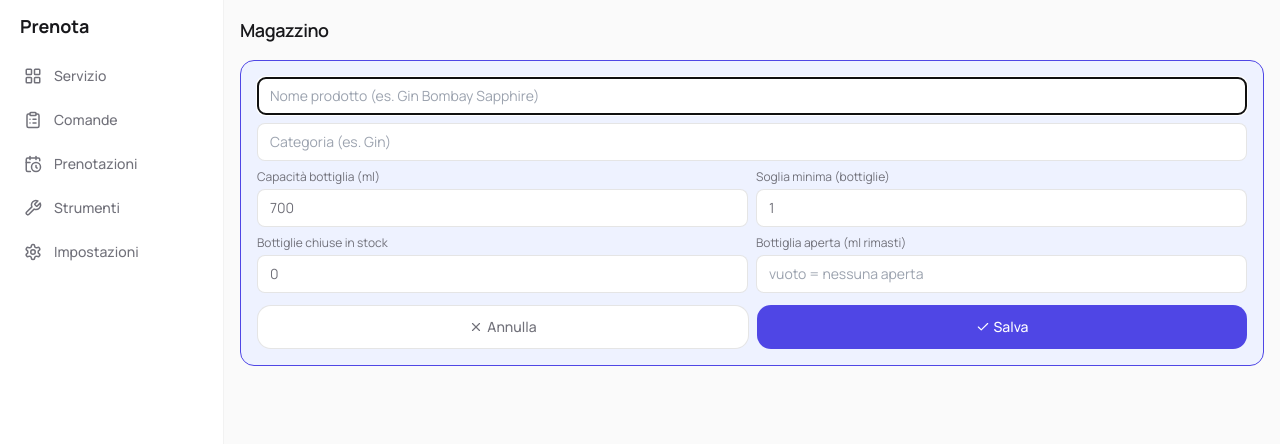
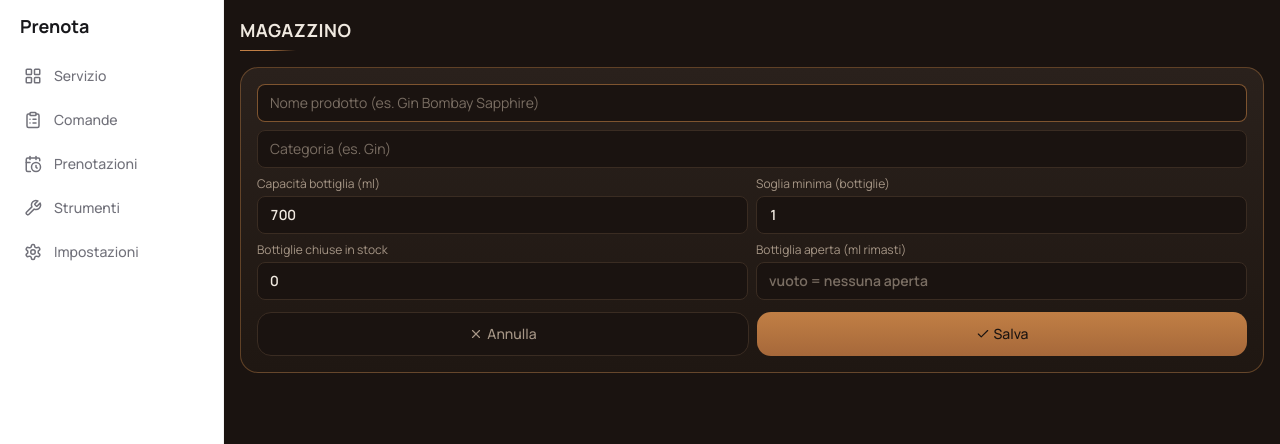
Before and after one commit to andru1607/Prenota-app, a Next.js app in the folder prenota-app/: page /magazzino in a window 1280 px wide. Both pictures are taken after a click on the button 1242 px from the left and 38 px from the top of the page. Shown: the top 444 px of the page. Built offline with nearby package versions, Linux system fonts and the light colour scheme; no server answers.

Commit message:
Refactor styling and add SignatureLine component

```diff
--- a/prenota-app/app/magazzino/page.tsx
+++ b/prenota-app/app/magazzino/page.tsx
@@ -47,6 +47,12 @@ function stockRank(p: Prodotto) {
   if (isEsaurito(p)) return 0;
   if (isScortaBassa(p)) return 1;
   return 2;
+}
+
+function SignatureLine({ className = "" }: { className?: string }) {
+  return (
+    <div className={`h-px w-14 bg-gradient-to-r from-[#C17F45] via-[#C17F45] to-transparent ${className}`} />
+  );
 }
 
 export default function MagazzinoPage() {
@@ -188,7 +194,6 @@ export default function MagazzinoPage() {
     const nextValue = Math.max(0, target.bottiglie_chiuse + delta);
     if (nextValue === target.bottiglie_chiuse) return;
 
-    // Aggiorno subito l'interfaccia, poi salvo — così il tap sembra istantaneo
     setProdotti((prev) => prev.map((p) => (p.id === id ? { ...p, bottiglie_chiuse: nextValue } : p)));
 
     const supabase = createClient();
@@ -207,68 +212,68 @@ export default function MagazzinoPage() {
 
   function renderForm() {
     return (
-      <div className="mb-3 rounded-xl border border-primary bg-primary-light p-4">
+      <div className="mb-3 rounded-2xl border border-[#C17F45]/40 bg-gradient-to-b from-[#2A211C] to-[#1F1712] p-4">
         <div className="space-y-2">
           <input
             value={form.name}
             onChange={(e) => setForm((f) => ({ ...f, name: e.target.value }))}
             placeholder="Nome prodotto (es. Gin Bombay Sapphire)"
             autoFocus
-            className="w-full rounded-lg border border-black/10 px-3 py-2 text-sm"
+            className="w-full rounded-lg border border-[#3A2C22] bg-[#1A1310] px-3 py-2 text-sm text-[#F0E9E0] placeholder:text-[#7A6E63] focus:border-[#C17F45]/60 focus:outline-none"
           />
           <input
             value={form.category}
             onChange={(e) => setForm((f) => ({ ...f, category: e.target.value }))}
             placeholder="Categoria (es. Gin)"
-            className="w-full rounded-lg border border-black/10 px-3 py-2 text-sm"
+            className="w-full rounded-lg border border-[#3A2C22] bg-[#1A1310] px-3 py-2 text-sm text-[#F0E9E0] placeholder:text-[#7A6E63] focus:border-[#C17F45]/60 focus:outline-none"
           />
           <div className="grid grid-cols-2 gap-2">
-            <label className="text-xs text-ink-muted">
+            <label className="text-xs text-[#A69686]">
               Capacità bottiglia (ml)
               <input
                 type="number"
                 value={form.capacita_standard_ml}
                 onChange={(e) => setForm((f) => ({ ...f, capacita_standard_ml: e.target.value }))}
-                className="mt-1 w-full rounded-lg border border-black/10 px-3 py-2 text-sm"
+                className="num-tabular mt-1 w-full rounded-lg border border-[#3A2C22] bg-[#1A1310] px-3 py-2 text-sm text-[#F0E9E0] focus:border-[#C17F45]/60 focus:outline-none"
               />
             </label>
-            <label className="text-xs text-ink-muted">
+            <label className="text-xs text-[#A69686]">
               Soglia minima (bottiglie)
               <input
                 type="number"
                 value={form.soglia_minima}
                 onChange={(e) => setForm((f) => ({ ...f, soglia_minima: e.target.value }))}
-                className="mt-1 w-full rounded-lg border border-black/10 px-3 py-2 text-sm"
+                className="num-tabular mt-1 w-full rounded-lg border border-[#3A2C22] bg-[#1A1310] px-3 py-2 text-sm text-[#F0E9E0] focus:border-[#C17F45]/60 focus:outline-none"
               />
             </label>
-            <label className="text-xs text-ink-muted">
+            <label className="text-xs text-[#A69686]">
               Bottiglie chiuse in stock
               <input
                 type="number"
                 value={form.bottiglie_chiuse}
                 onChange={(e) => setForm((f) => ({ ...f, bottiglie_chiuse: e.target.value }))}
-                className="mt-1 w-full rounded-lg border border-black/10 px-3 py-2 text-sm"
+                className="num-tabular mt-1 w-full rounded-lg border border-[#3A2C22] bg-[#1A1310] px-3 py-2 text-sm text-[#F0E9E0] focus:border-[#C17F45]/60 focus:outline-none"
               />
             </label>
-            <label className="text-xs text-ink-muted">
+            <label className="text-xs text-[#A69686]">
               Bottiglia aperta (ml rimasti)
               <input
                 type="number"
                 value={form.ml_rimanenti_bottiglia_aperta}
                 onChange={(e) => setForm((f) => ({ ...f, ml_rimanenti_bottiglia_aperta: e.target.value }))}
                 placeholder="vuoto = nessuna aperta"
-                className="mt-1 w-full rounded-lg border border-black/10 px-3 py-2 text-sm"
+                className="num-tabular mt-1 w-full rounded-lg border border-[#3A2C22] bg-[#1A1310] px-3 py-2 text-sm text-[#F0E9E0] placeholder:text-[#7A6E63] focus:border-[#C17F45]/60 focus:outline-none"
               />
             </label>
           </div>
         </div>
 
-        {error && <p className="mt-2 text-sm text-status-danger">{error}</p>}
+        {error && <p className="mt-2 text-sm text-[#D97A63]">{error}</p>}
 
         <div className="mt-3 flex gap-2">
           <button
             onClick={cancelEdit}
-            className="touch-target flex flex-1 items-center justify-center gap-1 rounded-xl border border-black/10 bg-white py-2 text-sm font-medium text-ink-muted"
+            className="touch-target flex flex-1 items-center justify-center gap-1 rounded-xl border border-[#3A2C22] bg-[#1A1310] py-2 text-sm font-medium text-[#A69686]"
           >
             <X size={14} />
             Annulla
@@ -277,7 +282,7 @@ export default function MagazzinoPage() {
             <button
               onClick={() => handleDelete(editingId)}
               disabled={isSaving}
-              className="touch-target flex items-center justify-center gap-1 rounded-xl border border-status-danger px-3 py-2 text-sm font-medium text-status-danger"
+              className="touch-target flex items-center justify-center gap-1 rounded-xl border border-[#C0503D]/50 px-3 py-2 text-sm font-medium text-[#D97A63]"
             >
               <Trash2 size={14} />
             </button>
@@ -285,7 +290,7 @@ export default function MagazzinoPage() {
           <button
             onClick={handleSave}
             disabled={isSaving}
-            className="touch-target flex flex-1 items-center justify-center gap-1 rounded-xl bg-primary py-2 text-sm font-medium text-white disabled:opacity-50"
+            className="touch-target flex flex-1 items-center justify-center gap-1 rounded-xl bg-gradient-to-b from-[#C17F45] to-[#A6683A] py-2 text-sm font-medium text-[#1A1310] disabled:opacity-50"
           >
             {isSaving ? <Loader2 size={14} className="animate-spin" /> : <Check size={14} />}
             Salva
@@ -296,21 +301,24 @@ export default function MagazzinoPage() {
   }
 
   return (
-    <div className="p-4">
+    <div className="min-h-screen bg-[#1A1310] p-4">
       <div className="mb-4 flex items-center justify-between">
-        <h1 className="text-lg font-semibold text-ink">Magazzino</h1>
+        <div>
+          <h1 className="text-lg font-bold uppercase tracking-wide text-[#F0E9E0]">Magazzino</h1>
+          <SignatureLine className="mt-1.5" />
+        </div>
         {editingId === null && (
           <div className="flex items-center gap-2">
             <Link
               href="/magazzino/fattura"
-              className="touch-target flex items-center gap-1.5 rounded-lg border border-black/10 px-3 py-2 text-xs font-medium text-ink-muted"
+              className="touch-target flex items-center gap-1.5 rounded-lg border border-[#3A2C22] bg-[#251C17] px-3 py-2 text-xs font-medium text-[#A69686]"
             >
-              <FileText size={14} />
+              <FileText size={14} className="text-[#C17F45]" />
               Leggi fattura
             </Link>
             <button
               onClick={startNew}
-              className="touch-target grid h-9 w-9 shrink-0 place-items-center rounded-lg bg-primary text-white"
+              className="touch-target grid h-10 w-10 shrink-0 place-items-center rounded-full bg-gradient-to-b from-[#C17F45] to-[#A6683A] text-[#1A1310] shadow-[0_0_18px_rgba(227,168,87,0.35)]"
               aria-label="Aggiungi prodotto"
             >
               <Plus size={18} />
@@ -324,8 +332,8 @@ export default function MagazzinoPage() {
           onClick={() => setSoloScorteBasse((v) => !v)}
           className={`mb-3 flex w-full items-center gap-2 rounded-xl px-3 py-2.5 text-left text-sm font-medium ${
             soloScorteBasse
-              ? "bg-status-danger text-white"
-              : "bg-status-dangerBg text-status-danger"
+              ? "bg-[#C0503D] text-[#F5E9E4]"
+              : "border border-[#C0503D]/40 bg-[#2A1B14] text-[#E8977C]"
           }`}
         >
           <AlertTriangle size={16} className="shrink-0" />
@@ -341,11 +349,11 @@ export default function MagazzinoPage() {
       {editingId === "new" && renderForm()}
 
       {isLoading ? (
-        <div className="flex justify-center py-10 text-ink-muted">
+        <div className="flex justify-center py-10 text-[#C17F45]">
           <Loader2 size={20} className="animate-spin" />
         </div>
       ) : listaOrdinata.length === 0 && editingId !== "new" ? (
-        <p className="py-10 text-center text-sm text-ink-muted">
+        <p className="py-10 text-center text-sm text-[#A69686]">
           {soloScorteBasse
             ? "Nessun prodotto sotto scorta al momento."
             : "Non ci sono ancora prodotti in magazzino. Tocca \"+\" per aggiungerne uno."}
@@ -371,8 +379,8 @@ export default function MagazzinoPage() {
             return (
               <div
                 key={p.id}
-                className={`rounded-xl border bg-white p-3 ${
-                  esaurito ? "border-status-danger/40" : scortaBassa ? "border-amber-300" : "border-black/5"
+                className={`rounded-xl border bg-[#251C17] p-3 ${
+                  esaurito ? "border-[#C0503D]/50" : scortaBassa ? "border-[#E3A857]/50" : "border-[#3A2C22]"
                 }`}
               >
                 <div className="flex items-center gap-3">
@@ -380,32 +388,34 @@ export default function MagazzinoPage() {
                     onClick={() => startEdit(p)}
                     className="touch-target flex min-w-0 flex-1 items-center gap-3 text-left"
                   >
-                    <div className="grid h-10 w-10 shrink-0 place-items-center rounded-lg bg-primary-light text-primary">
+                    <div className="grid h-10 w-10 shrink-0 place-items-center rounded-full border border-[#C17F45]/40 bg-[#1A1310] text-[#C17F45]">
                       <Boxes size={18} />
                     </div>
                     <div className="min-w-0 flex-1">
                       <div className="flex items-center gap-1.5">
-                        <p className="truncate text-sm font-medium text-ink">{p.name}</p>
+                        <p className="truncate text-sm font-medium text-[#F0E9E0]">{p.name}</p>
                         {esaurito && (
-                          <span className="shrink-0 rounded-full bg-status-dangerBg px-1.5 py-0.5 text-[10px] font-medium text-status-danger">
+                          <span className="shrink-0 rounded-full border border-[#C0503D]/40 bg-[#C0503D]/15 px-1.5 py-0.5 text-[10px] font-medium text-[#D97A63]">
                             Esaurito
                           </span>
                         )}
                         {!esaurito && scortaBassa && (
-                          <span className="shrink-0 rounded-full bg-amber-100 px-1.5 py-0.5 text-[10px] font-medium text-amber-700">
+                          <span className="shrink-0 rounded-full border border-[#E3A857]/40 bg-[#E3A857]/15 px-1.5 py-0.5 text-[10px] font-medium text-[#E3A857]">
                             Scorta bassa
                           </span>
                         )}
                       </div>
-                      <p className="truncate text-xs text-ink-muted">
+                      <p className="num-tabular truncate text-xs text-[#A69686]">
                         {p.ml_rimanenti_bottiglia_aperta !== null
                           ? `aperta ${p.ml_rimanenti_bottiglia_aperta}/${p.capacita_standard_ml} ml`
                           : "nessuna bottiglia aperta"}
                       </p>
                       {pct !== null && (
-                        <div className="mt-1.5 h-1.5 w-full overflow-hidden rounded-full bg-bg-subtle">
+                        <div className="mt-1.5 h-1.5 w-full overflow-hidden rounded-full bg-[#1A1310]">
                           <div
-                            className={`h-full rounded-full ${pct <= 20 ? "bg-amber-400" : "bg-primary"}`}
+                            className={`h-full rounded-full ${
+                              pct <= 20 ? "bg-[#C0503D]" : "bg-gradient-to-r from-[#C17F45] to-[#E3A857]"
+                            }`}
                             style={{ width: `${pct}%` }}
                           />
                         </div>
@@ -420,18 +430,20 @@ export default function MagazzinoPage() {
                         adjustBottiglieChiuse(p.id, -1);
                       }}
                       disabled={p.bottiglie_chiuse <= 0}
-                      className="touch-target grid h-8 w-8 place-items-center rounded-lg border border-black/10 text-ink-muted disabled:opacity-30"
+                      className="touch-target grid h-8 w-8 place-items-center rounded-lg border border-[#3A2C22] text-[#A69686] disabled:opacity-30"
                       aria-label="Togli una bottiglia chiusa"
                     >
                       <Minus size={14} />
                     </button>
-                    <span className="w-6 text-center text-sm font-medium text-ink">{p.bottiglie_chiuse}</span>
+                    <span className="num-tabular w-6 text-center text-sm font-medium text-[#F0E9E0]">
+                      {p.bottiglie_chiuse}
+                    </span>
                     <button
                       onClick={(e) => {
                         e.stopPropagation();
                         adjustBottiglieChiuse(p.id, 1);
                       }}
-                      className="touch-target grid h-8 w-8 place-items-center rounded-lg border border-black/10 text-ink-muted"
+                      className="touch-target grid h-8 w-8 place-items-center rounded-lg border border-[#3A2C22] text-[#A69686]"
                       aria-label="Aggiungi una bottiglia chiusa"
                     >
                       <Plus size={14} />
```
